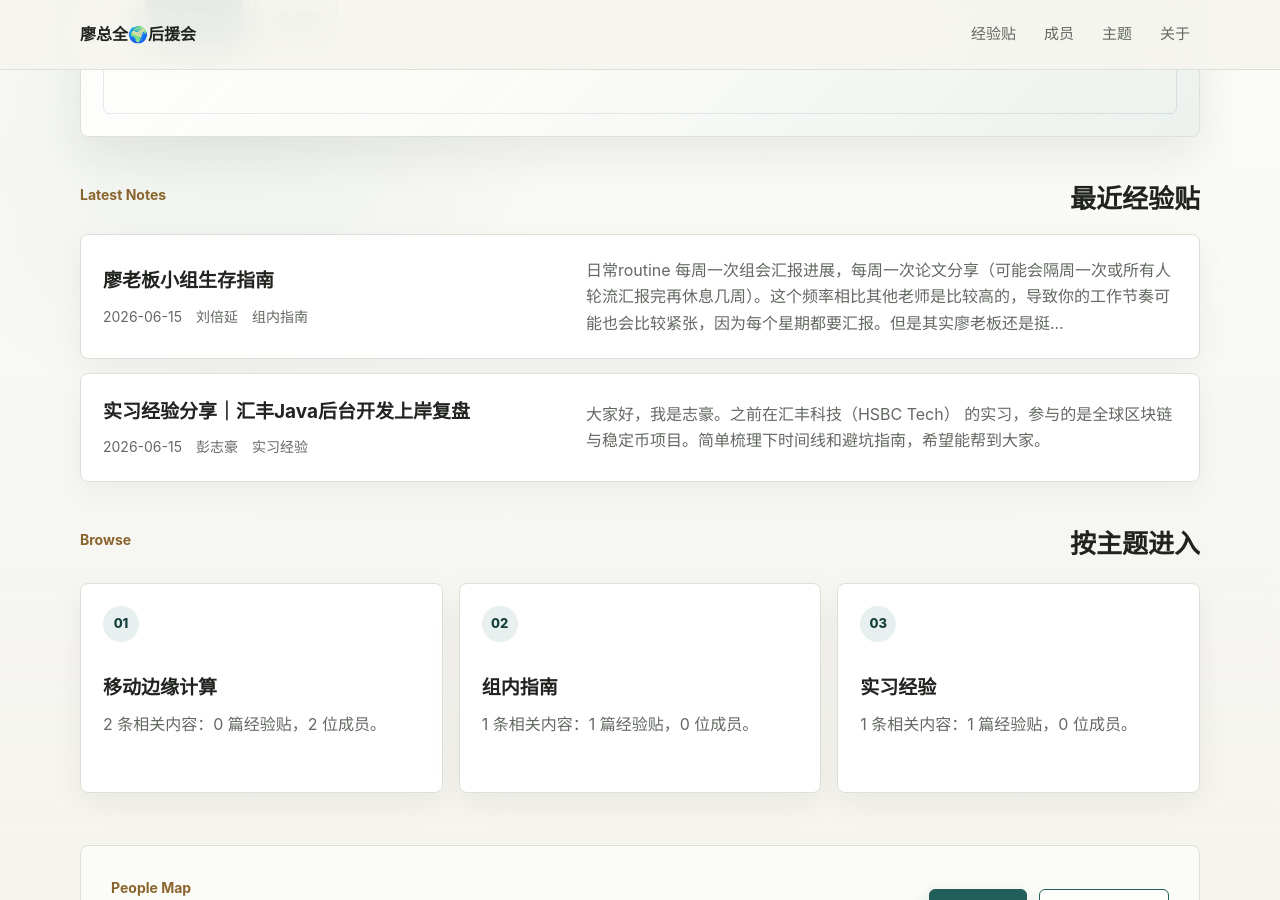
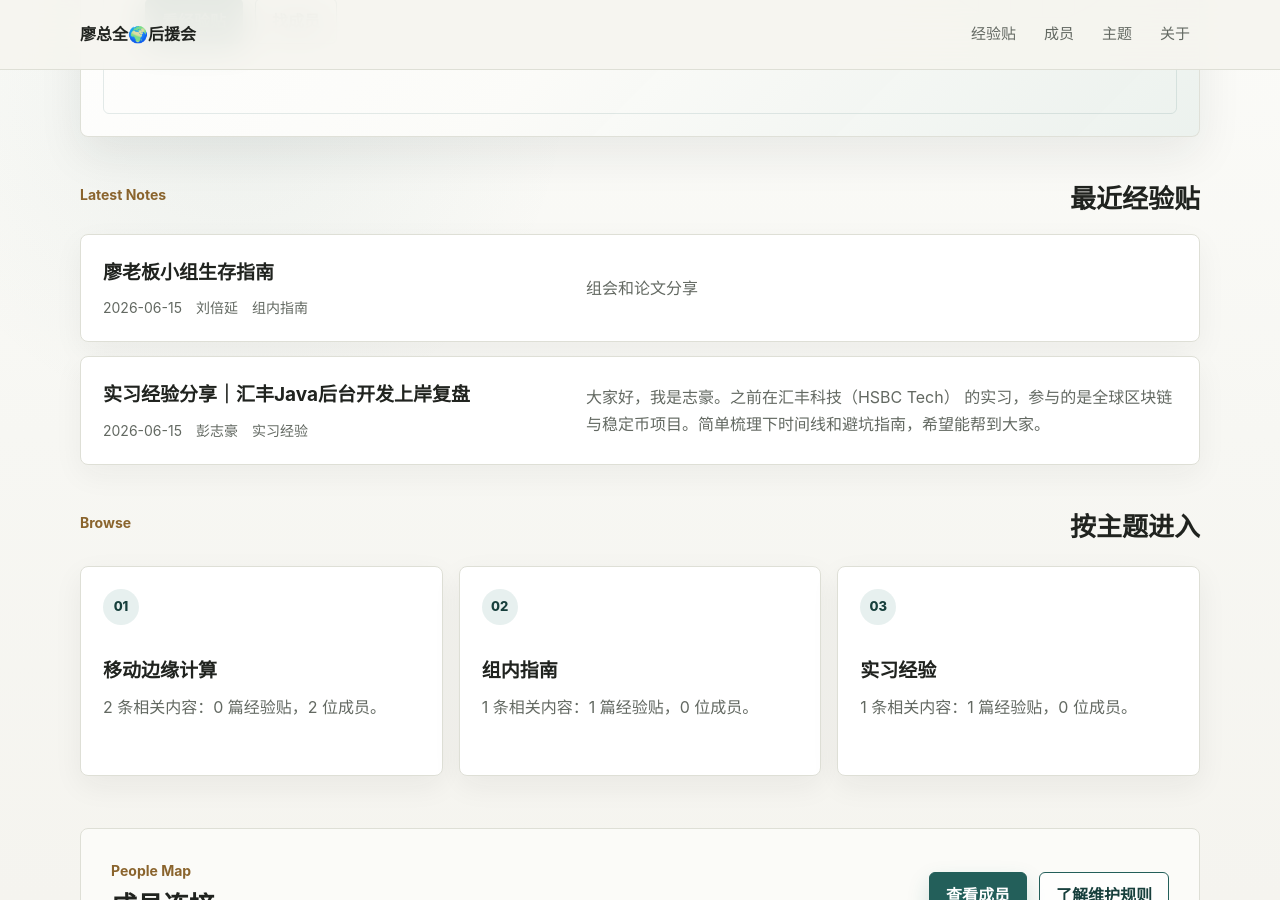
Before and after one commit to lgclab/lgclab.github.io, a Jekyll site: the page built from index.md, in a window 1280 px wide and 900 px high, scrolled down 367 px. Built offline with Jekyll 4.4.1, drawn with Linux system fonts in a browser that asks for light colours.

Commit message:
Sync issue #7 content

```diff
--- a/_posts/2026-06-15-zu.md
+++ b/_posts/2026-06-15-zu.md
@@ -11,5 +11,6 @@ audience: "新入组同学"
 issue_number: 7
 ---
 
-## 日常routine
-每周一次组会汇报进展，每周一次论文分享（可能会隔周一次或所有人轮流汇报完再休息几周）。这个频率相比其他老师是比较高的，导致你的工作节奏可能也会比较紧张，因为每个星期都要汇报。但是其实廖老板还是挺宽容的，如果没产出、问题想不明白，他也是OK的。但是他会希望每周都能看到你的工作量，
+## 组会和论文分享
+
+我们组的组会包括“每周进展汇报”和“论文分享”两部分。进展汇报每周一次，论文分享可能是隔周一次，或所有人轮流汇报完再休息几周。
```
